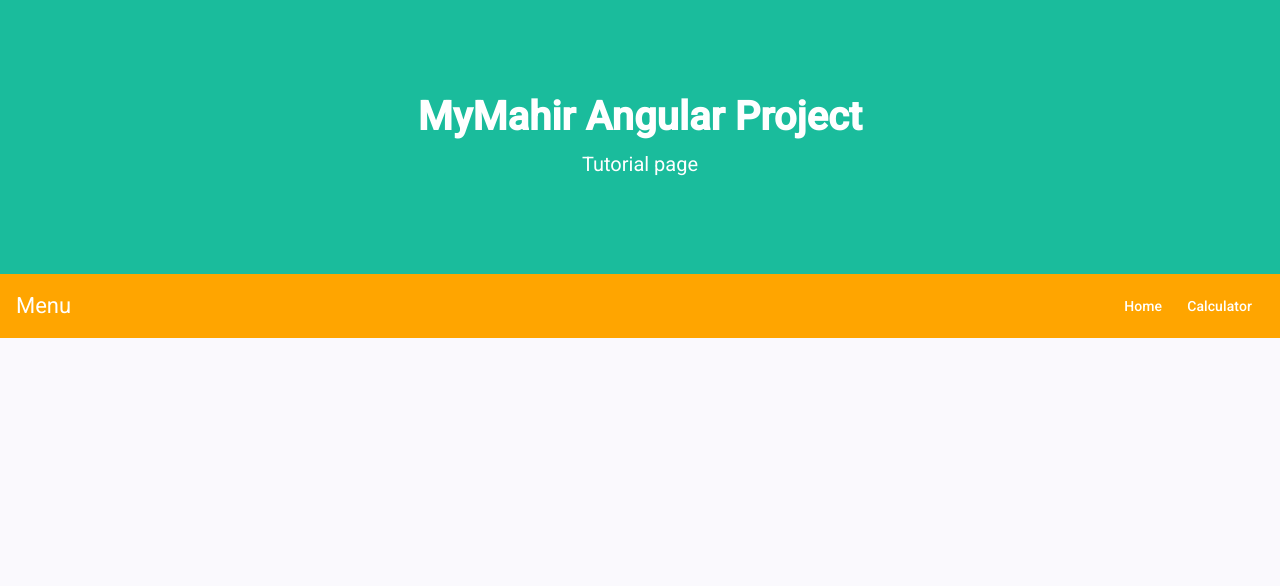
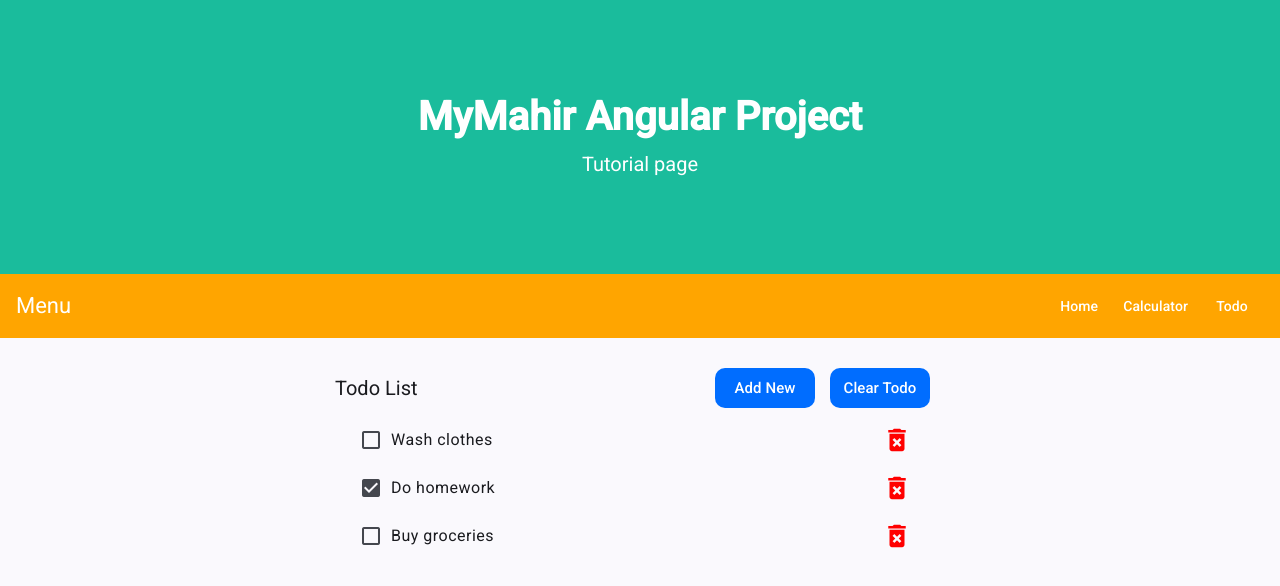
Before and after one commit to priafif/usagi_ang, an Angular app: page /todo in a window 1280 px wide. Before the commit this address led to /. Shown: the top 586 px of the page. Built offline with nearby package versions, Linux system fonts and the light colour scheme.

Commit message:
Todo List

```diff
--- a/src/app/app.routes.ts
+++ b/src/app/app.routes.ts
@@ -1,6 +1,7 @@
 import { Routes } from '@angular/router';
 import { HomePage } from './pages/home-page/home-page';
 import { CalculatorPage } from './pages/calculator-page/calculator-page';
+import { Todo } from './pages/todo/todo';
 
 export const routes: Routes = [
     {
@@ -15,5 +16,9 @@ export const routes: Routes = [
     {
         path: 'calculator',
         component: CalculatorPage
+    },
+    {
+        path: 'todo',
+        component: Todo
     }
 ];
--- /dev/null
+++ b/src/app/components/add/add.html
@@ -0,0 +1,15 @@
+<h2 mat-dialog-title>Add New Todo</h2>
+<mat-dialog-content>
+    <form class="todo-form" [formGroup]="todoForm">
+        <mat-form-field>
+            <mat-label>Title</mat-label>
+            <input matInput formControlName="title"
+                type="text" placeholder="Enter title"
+            />
+        </mat-form-field>
+    </form>
+</mat-dialog-content>
+<mat-dialog-actions>
+    <button mat-button (click)="onCancel()">Cancel</button>
+    <button mat-button (click)="onSubmit()">Submit</button>
+</mat-dialog-actions>
--- /dev/null
+++ b/src/app/components/add/add.ts
@@ -0,0 +1,30 @@
+import { Component } from '@angular/core';
+import { SharedModules } from '../../shared/shared.module';
+import { FormBuilder, FormGroup } from '@angular/forms';
+import { MatDialogRef } from '@angular/material/dialog';
+
+@Component({
+  selector: 'app-add',
+  imports: [...SharedModules],
+  templateUrl: './add.html',
+  styleUrl: './add.scss',
+})
+export class Add {
+  public todoForm: any = FormGroup;
+
+  constructor(
+    private formBuilder: FormBuilder,
+    private dialogRef: MatDialogRef<Add>
+  ){
+    this.todoForm = this.formBuilder.group({
+      title: ''
+    });
+  }
+
+  onSubmit(){
+
+  }
+  onCancel(){
+    this.dialogRef.close();
+  }
+}
--- a/src/app/components/toolbar/toolbar.html
+++ b/src/app/components/toolbar/toolbar.html
@@ -3,4 +3,5 @@
     <span class="spacer"></span>
     <a routerLink="/home" mat-button class="icon">Home</a>
     <a routerLink="/calculator" mat-button class="icon">Calculator</a>
+    <a routerLink="/todo" mat-button class="icon">Todo</a>
   </mat-toolbar>
--- a/src/app/pages/calculator-page/calculator-page.html
+++ b/src/app/pages/calculator-page/calculator-page.html
@@ -18,13 +18,12 @@
         <div class="result-text">
           Result: {{ result }}
           @if(result != 0){
-            @if(result <= 10){
-              <div class="error">Number is less than 10</div>
-            }
+            <div [ngClass]="result <= 10 ? 'error':'correct' ">Number is {{ result <= 10 ? 'less':'more' }} than 10</div>
+          }
+            <!-- }
             @else {
-              <div class="correct">Number is more than 10</div>
-            }
-          }
+              <div [ngClass]="result <= 10 ? 'error':'correct' ">Number is more than 10</div>
+            } -->
         </div>
 
       </div>
--- a/src/app/pages/calculator-page/calculator-page.ts
+++ b/src/app/pages/calculator-page/calculator-page.ts
@@ -1,9 +1,9 @@
 import { Component } from '@angular/core';
-import { FormsModule } from '@angular/forms';
+import { SharedModules } from '../../shared/shared.module';
 
 @Component({
   selector: 'app-calculator-page',
-  imports: [FormsModule],
+  imports: [...SharedModules],
   templateUrl: './calculator-page.html',
   styleUrl: './calculator-page.scss',
 })
@@ -14,7 +14,7 @@ export class CalculatorPage {
 
   btnCalculate(operator: string){
     if(operator == "+"){
-      this.result = (this.num1) + (this.num2);
+      this.result = Number(this.num1) + Number(this.num2);
     } else {
       this.result = Number(this.num1) - Number(this.num2);
     }
--- /dev/null
+++ b/src/app/pages/todo/todo.html
@@ -0,0 +1,30 @@
+<div class="todo-body">
+    <div class="todo-container">
+        <div class="header-container">
+            <mat-label class="header-text">Todo List</mat-label>
+            <div class="btn-container">
+                <button mat-button style="margin-right: 1em" (click)="onAdd()">Add New</button>
+                <button mat-button style="margin-right: 1em" (click)="onClear()">Clear Todo</button>
+            </div>
+        </div>
+        <div class="list-container">
+            <mat-list>
+                @for(todo of todoList; track $index;){
+                    <mat-list-item>
+                        <div class="todo-item">
+                            <button mat-icon-button (click)="onSelected($index)">
+                                <mat-icon color="primary">
+                                    {{ todo.selected ? 'check_box' : 'check_box_outline_blank' }}
+                                </mat-icon>
+                            </button>
+                            <span class="todo-name">{{ todo.title }}</span>
+                            <button mat-button class="delete">
+                                <mat-icon>delete_forever</mat-icon>
+                            </button>
+                        </div>
+                    </mat-list-item>
+                }
+            </mat-list>
+        </div>
+    </div>
+</div>
--- /dev/null
+++ b/src/app/pages/todo/todo.scss
@@ -0,0 +1,58 @@
+ .todo-body {
+     margin: 30px;
+     display: flex;
+     justify-content: center;
+
+     .todo-container {
+         width: 50%;
+         display: flex;
+         flex-direction: column;
+
+         .header-container {
+             display: flex;
+             justify-content: space-between;
+
+             button {
+                 width: 100px;
+                 height: 40px;
+                 font-size: 15px;
+                 color: white;
+                 background-color: #006DFF;
+                 border-radius: 10px;
+             }
+
+             .header-text {
+                 margin-top: auto;
+                 margin-bottom: auto;
+                 font-size: 20px;
+             }
+         }
+
+         .list-container {
+             .todo-item {
+                 width: 100%;
+                 display: flex;
+                 justify-content: space-between;
+                 align-items: center;
+
+                 .delete {
+                     margin-left: auto;
+                     width: 60px;
+                     height: 60px;
+                     border-radius: 10px;
+                     display: flex;
+
+                     mat-icon {
+                         margin: auto;
+                         width: 30px;
+                         height: 30px;
+                         font-size: 30px;
+                         color: red;
+                     }
+                 }
+             }
+         }
+
+
+     }
+ }
--- /dev/null
+++ b/src/app/pages/todo/todo.ts
@@ -0,0 +1,40 @@
+import { Component } from '@angular/core';
+import { SharedModules } from '../../shared/shared.module';
+import { Add } from '../../components/add/add';
+import { MatDialog } from '@angular/material/dialog';
+
+interface TodoItem {
+  title: string,
+  selected: boolean
+}
+
+@Component({
+  selector: 'app-todo',
+  imports: [...SharedModules],
+  templateUrl: './todo.html',
+  styleUrl: './todo.scss',
+})
+export class Todo {
+  public todoList: TodoItem[] = [
+    { title: 'Wash clothes', selected: false },
+    { title: 'Do homework', selected: true },
+    { title: 'Buy groceries', selected: false }
+  ];
+
+  constructor(public dialog: MatDialog){
+
+  }
+
+  onSelected(index: number){
+    this.todoList[index].selected = !this.todoList[index].selected;
+  }
+
+  onAdd(){
+    const dialogRef = this.dialog.open(Add);
+  }
+
+  onClear(){
+
+  }
+
+}
--- /dev/null
+++ b/src/app/shared/shared.module.ts
@@ -0,0 +1,17 @@
+import { CommonModule } from "@angular/common";
+import { FormsModule, ReactiveFormsModule } from "@angular/forms";
+import { MatButtonModule } from "@angular/material/button";
+import { MatIconModule } from '@angular/material/icon';
+import { MatInputModule } from '@angular/material/input';
+import { MatFormFieldModule } from "@angular/material/form-field";
+import { MatListModule } from '@angular/material/list';
+import { MatDialogModule } from '@angular/material/dialog';
+import { MatTableModule } from '@angular/material/table';
+import { MatDividerModule } from "@angular/material/divider";
+import { MatCardModule } from '@angular/material/card';
+
+export const SharedModules = [
+    CommonModule, FormsModule, MatButtonModule, MatIconModule,
+    MatInputModule, MatFormFieldModule, MatListModule, MatDialogModule,
+    MatDialogModule, MatTableModule, MatDividerModule, MatCardModule, ReactiveFormsModule
+]
```
Also changed, not shown: src/app/components/add/add.scss (added), 2 other files (tests, documents, lock files or other folders).
